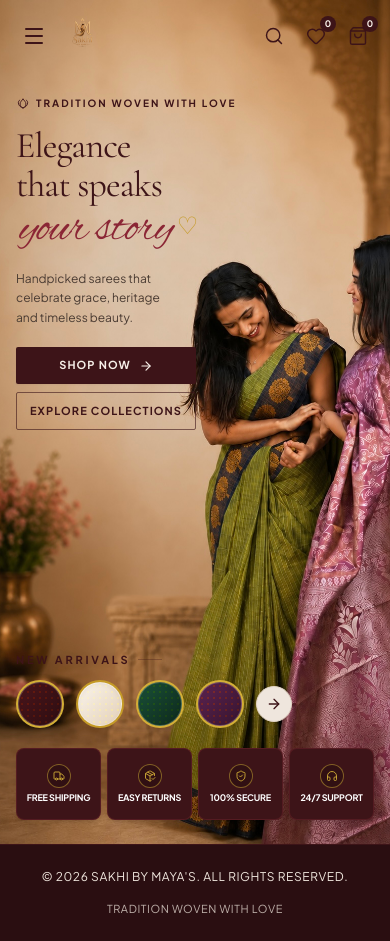
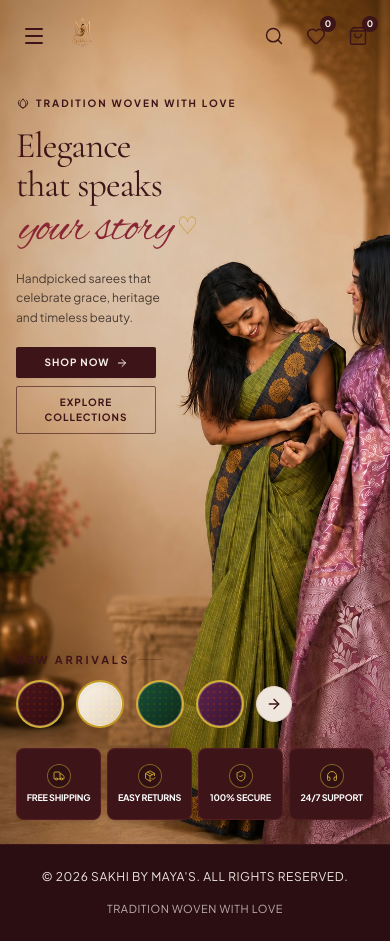
Before and after one commit to arjun-aji/sakhi-saree-store, a Next.js app: page / in a window 390 px wide. Built offline with nearby package versions, Linux system fonts and the light colour scheme.

Commit message:
style: reduce padding and font size of mobile Hero action buttons

```diff
--- a/src/components/Hero.jsx
+++ b/src/components/Hero.jsx
@@ -61,18 +61,18 @@ export default function Hero() {
           </p>
 
           {/* Action Buttons */}
-          <div className="flex flex-col gap-2 pt-1 w-full max-w-[180px]">
+          <div className="flex flex-col gap-2 pt-1 w-full max-w-[140px]">
             <Link
               href="/shop"
-              className="group inline-flex items-center justify-center gap-2 bg-[#3D1418] hover:bg-[#5B1D23] text-[#F7EFE8] text-[11px] font-bold tracking-widest uppercase py-2.5 rounded-sm shadow-sm transition-all w-full text-center"
+              className="group inline-flex items-center justify-center gap-1.5 bg-[#3D1418] hover:bg-[#5B1D23] text-[#F7EFE8] text-[10px] font-bold tracking-widest uppercase py-2 rounded-sm shadow-sm transition-all w-full text-center"
             >
               <span>Shop Now</span>
-              <ArrowRight className="w-3.5 h-3.5" />
+              <ArrowRight className="w-3 h-3" />
             </Link>
 
             <Link
               href="/collections"
-              className="inline-flex items-center justify-center border border-[#3D1418]/60 text-[#3D1418] text-[11px] font-bold tracking-widest uppercase py-2.5 rounded-sm bg-transparent w-full text-center"
+              className="inline-flex items-center justify-center border border-[#3D1418]/60 text-[#3D1418] text-[10px] font-bold tracking-widest uppercase py-2 rounded-sm bg-transparent w-full text-center"
             >
               Explore Collections
             </Link>
```
